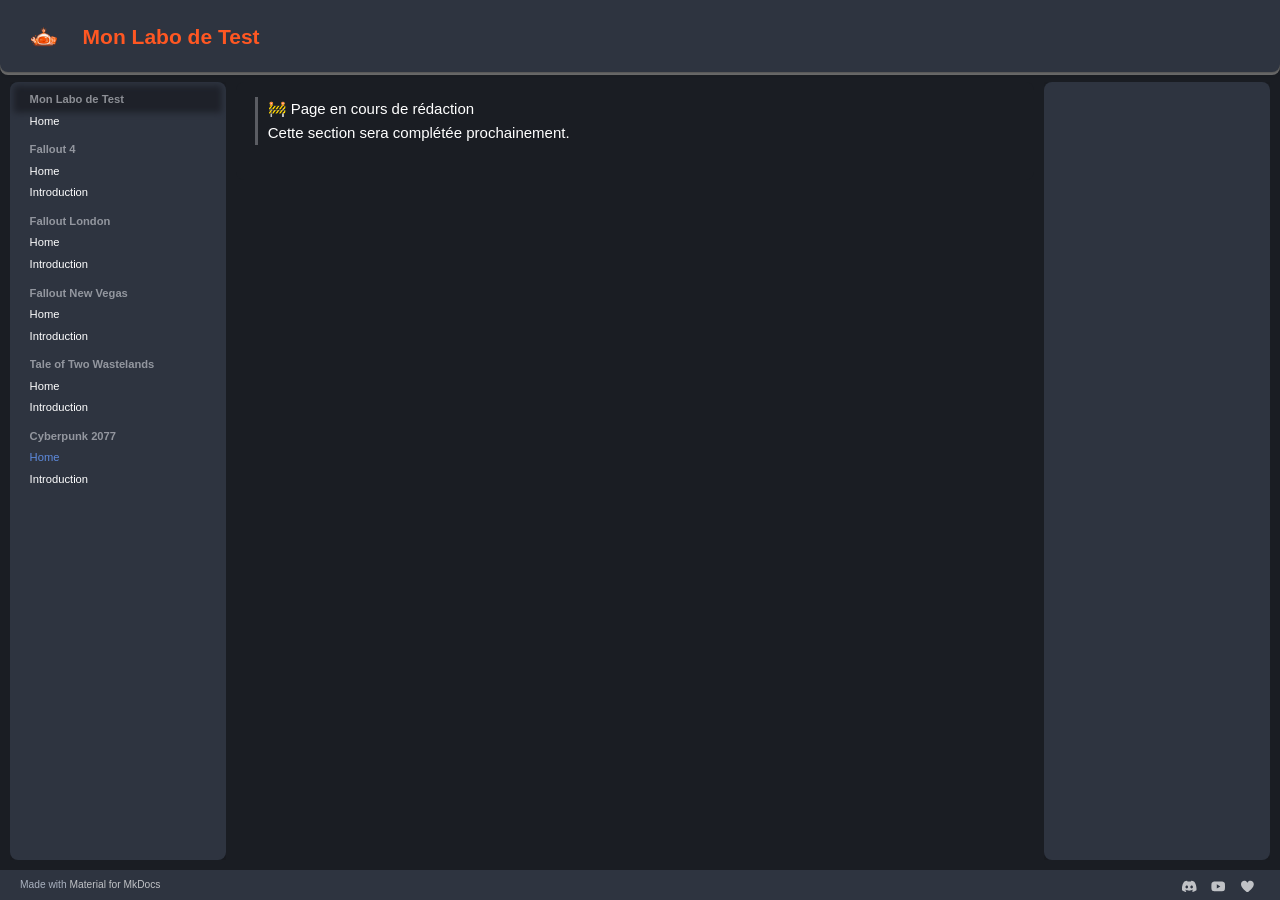
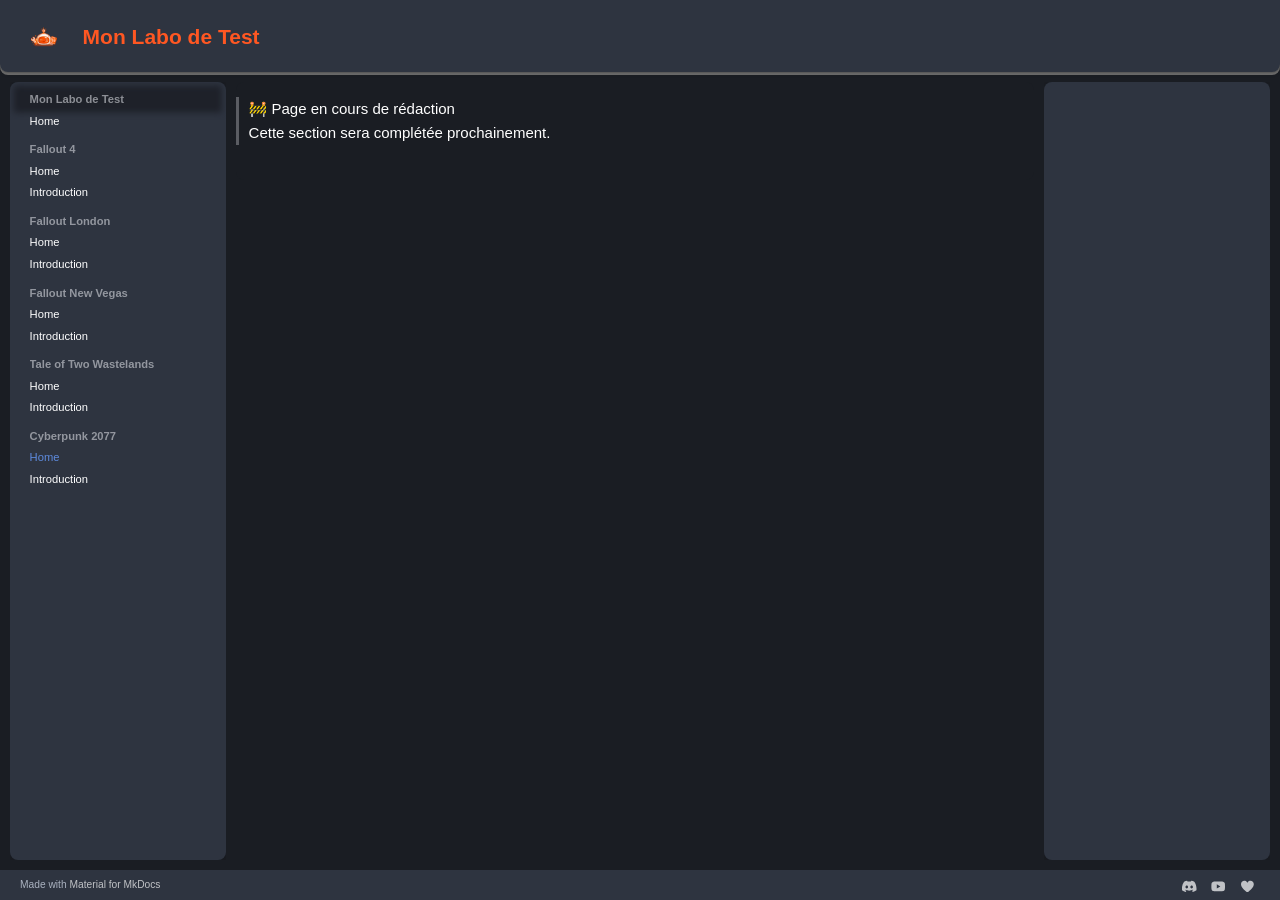
Before and after one commit to Lilevitchi/test-site, an MkDocs documentation site: the page built from docs/cyberpunk/index.md, in a window 1280 px wide. Built offline with MkDocs 1.6.1 and Material for MkDocs 9.7.7, drawn with Linux system fonts in a browser that asks for light colours.

Commit message:
Update extra.css

```diff
--- a/docs/stylesheets/extra.css
+++ b/docs/stylesheets/extra.css
@@ -298,8 +298,8 @@ body.is-hub .md-footer {
 }
 
 .md-content__inner {
-  margin: 0;
-  padding: 0;
+  margin: 0 !important;
+  padding: 0 !important;
 }
 
 .md-content__inner:before {
```
